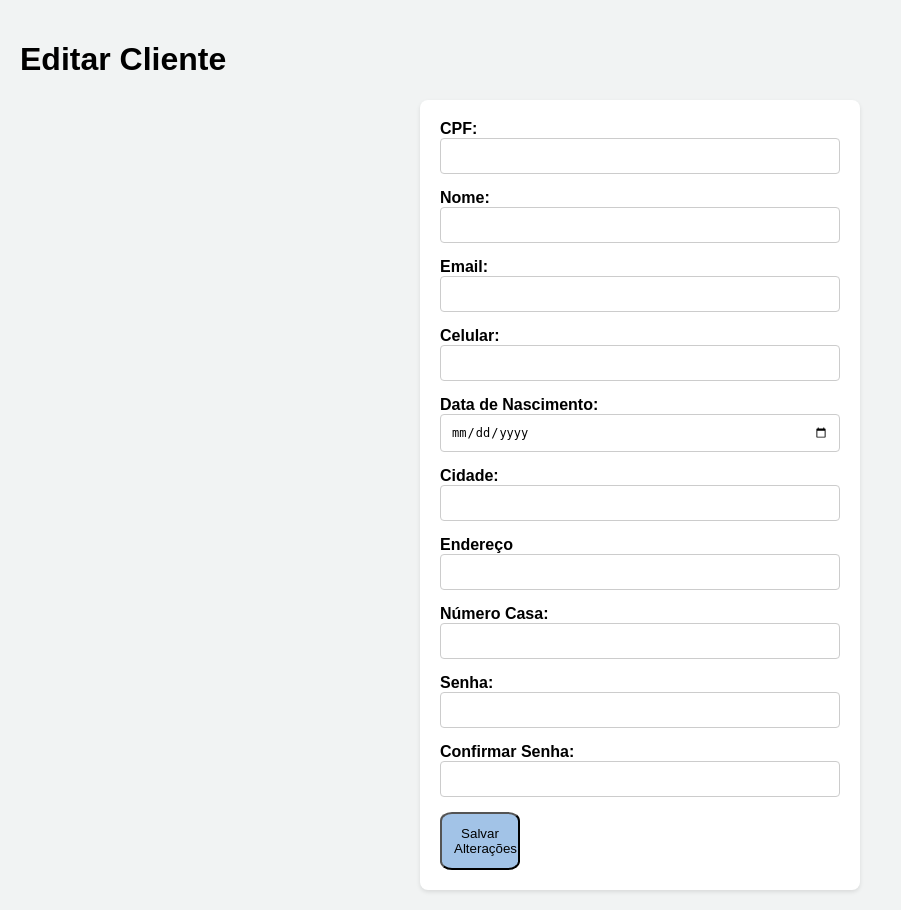
After one commit to joicesezm/PetShop, a PHP site: page /editar_cliente_pet.php in a window 1280 px wide. The commit adds this page. Shown: the whole page, without its empty margins (0-901 px from the left). Run offline with PHP 8.4, Linux system fonts and the light colour scheme; data that the repository does not hold is empty.

Commit message:
30-10-2024

```diff
--- a/cliente.html
+++ b/cliente.html
@@ -9,7 +9,7 @@
 </head>
 <body>
     <p> Cadastro de <i>Pai ou Mãe</i> de Pet </p>
-    <form name="form-pet" action="cadastro-pet.php" method="post">
+    <form name="form-pet" action="cadastro-cliente.php" method="post">
         <div>
             <label for="cpf"> CPF:
                 <input type="text" id="cpf" name="cpf" placeholder="xxx-xxx-xxx-xx">
--- a/conexao.php
+++ b/conexao.php
@@ -14,8 +14,4 @@ $conexao =
     if (isset($conexao)){
         //echo "<b>Banco de dados selecionados com sucesso!!!</b>";
     }
-
-
-
-
 ?>
--- a/consulta-cliente-pet.php
+++ b/consulta-cliente-pet.php
@@ -46,6 +46,7 @@ if ($_SERVER['REQUEST_METHOD'] == 'POST') {
 
         // Exibe os resultados
         while ($row = mysqli_fetch_assoc($resultadoConsulta)) {
+            $cpf = $row['cpf'];
             echo "<tr>
                     <td>{$row['cpf']}</td>
                     <td>{$row['nome']}</td>
@@ -55,6 +56,10 @@ if ($_SERVER['REQUEST_METHOD'] == 'POST') {
                     <td>{$row['cidade']}</td>
                     <td>{$row['endereco']}</td>
                     <td>{$row['nrcasa']}</td>
+                    <td>
+                        <a href='editar_cliente_pet.php?cpf=$cpf'>Editar</a>
+                        <a href='excluir_cliente.php?cpf=$cpf'>Excluir</a>
+                    </td>
                   </tr>";
         }
         echo "</table>";
--- /dev/null
+++ b/editar_cliente_pet.php
@@ -0,0 +1,127 @@
+<?php
+include("conexao.php");
+
+if (isset($_GET['cpf'])) {
+    $cpf = $_GET['cpf'];
+
+    // Buscar os dados do cliente pelo CPF
+    $sqlBusca = "SELECT * FROM tb_cliente WHERE cpf = '$cpf'";
+    $resultadoBusca = mysqli_query($conexao, $sqlBusca);
+    $cliente = mysqli_fetch_assoc($resultadoBusca);
+
+    // Verifica se o cliente existe
+    if (!$cliente) {
+        echo "Cliente não encontrado!";
+        exit;
+    }
+
+    // Preenche as variáveis com os dados do cliente para exibir no formulário
+    $nome = $cliente['nome'];
+    $email = $cliente['email'];
+    $celular = $cliente['celular'];
+    $datadenascimento = $cliente['datadenascimento'];
+    $cidade = $cliente['cidade'];
+    $endereco = $cliente['endereco'];
+    $nrcasa = $cliente['nrcasa'];
+    $senha = $cliente['senha'];
+    $confirmarsenha = $cliente['confirmarsenha'];
+}
+
+// Atualiza o cliente se o formulário for enviado via POST
+if ($_SERVER['REQUEST_METHOD'] == 'POST') {
+    $nome = $_POST['nome'];
+    $email = $_POST['email'];
+    $celular = $_POST['celular'];
+    $datadenascimento = $_POST['datadenascimento'];
+    $cidade = $_POST['cidade'];
+    $endereco = $_POST['endereco'];
+    $nrcasa = $_POST['numeroCasa'];
+    $senha = $_POST['senha'];
+    $confirmarsenha = $_POST['confirmarsenha'];
+
+    $sqlUpdate = "UPDATE tb_cliente SET
+        nome = '$nome',
+        email = '$email',
+        celular = '$celular',
+        datadenascimento = '$datadenascimento',
+        cidade = '$cidade',
+        endereco = '$endereco',
+        nrcasa = '$nrcasa',
+        senha = '$senha',
+        confirmarsenha = '$confirmarsenha'
+        WHERE cpf = '$cpf'";
+
+    if (mysqli_query($conexao, $sqlUpdate)) {
+       header("Location: consulta-cliente-pet.php");
+    } else {
+        echo "Erro ao atualizar!";
+    }
+}
+?>
+
+<!DOCTYPE html>
+<html lang="pt-br">
+
+<head>
+    <meta charset="UTF-8">
+    <meta name="viewport" content="width=device-width, initial-scale=1.0">
+    <title>Editar Cliente</title>
+    <link rel="stylesheet" href="estilos.css">
+</head>
+<body>
+    <h1>Editar Cliente</h1>
+    <form action="" method="post">
+        <div>
+            <label for="cpf"> CPF:
+                <input type="text" id="cpf" name="cpf" value="<?php echo $cpf; ?>" readonly>
+            </label>
+        </div>
+        <div>
+            <label for="nome"> Nome:
+                <input type="text" id="nome" name="nome" value="<?php echo $nome; ?>">
+            </label>
+        </div>
+        <div>
+            <label> Email:
+                <input type="text" id="email" name="email" value="<?php echo $email; ?>">
+            </label>
+        </div>
+        <div>
+            <label> Celular:
+                <input type="text" id="celular" name="celular" value="<?php echo $celular; ?>">
+            </label>
+        </div>
+        <div>
+            <label for="datadenascimento">Data de Nascimento:
+                <input type="date" id="datadenascimento" name="datadenascimento" value="<?php echo $datadenascimento; ?>">
+            </label>
+        </div>
+        <div>
+            <label for="cidade"> Cidade:
+                <input type="text" name="cidade" id="cidade" value="<?php echo $cidade; ?>">
+            </label>
+        </div>
+        <div>
+            <label for="endereco"> Endereço
+                <input type="text" name="endereco" id="endereco" value="<?php echo $endereco; ?>">
+            </label>
+        </div>
+        <div>
+            <label for="numeroCasa"> Número Casa:
+                <input type="text" name="numeroCasa" id="numeroCasa" value="<?php echo $nrcasa; ?>">
+            </label>
+        </div>
+        <div>
+            <label for="senha"> Senha:
+                <input type="password" id="senha" name="senha" value="<?php echo $senha; ?>">
+            </label>
+        </div>
+        <div>
+            <label for="confirmarsenha"> Confirmar Senha:
+                <input type="password" id="confirmarsenha" name="confirmarsenha" value="<?php echo $confirmarsenha; ?>">
+            </label>
+        </div>
+        <button type="submit">Salvar Alterações</button>
+    </form>
+</body>
+</html>
--- a/estilos.css
+++ b/estilos.css
@@ -75,6 +75,12 @@ button{
     transition: background-color 0.3s ease;
 }
 
+iframe {
+    width: 100%;
+    height: 500px;
+    border: none;
+}
+
 /* Estilizando a imagem de login para ser redonda */
 img {
     width: 150px; /* Define a largura da imagem */
--- a/landCliente.html
+++ b/landCliente.html
@@ -12,6 +12,7 @@
 <header>
     <h1>Pet Shop do Senac</h1>
     <nav>
+
         <a href="#produtos">Produtos</a>
         <a href="#servicos">Serviços</a>
         <a href="#promocoes">Promoções</a>
```
Also changed, not shown: cadastro-cliente.php (added, +48 -0 lines), cadastro-pet.php (+14 -25 lines), cadastro_pet.html (added, +47 -0 lines), excluir_cliente.php (added, +16 -0 lines), landAdmin.html (+14 -10 lines).
